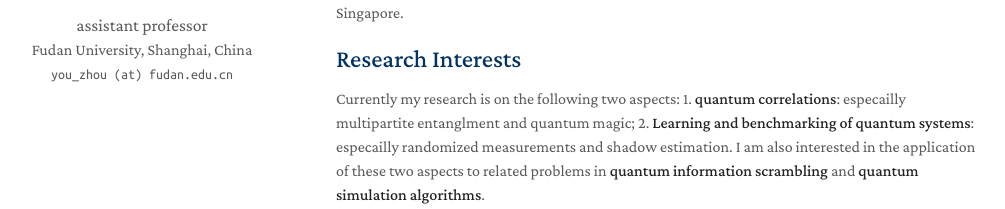
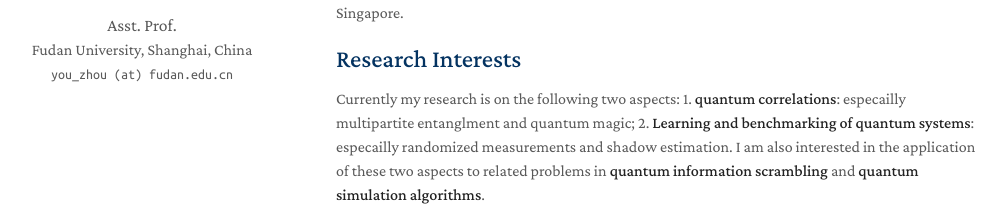
Before and after one commit to youzhoutravel/homepage1, a Jekyll site: the page built from index.md, in a window 1280 px wide. Shown: the part 228-437 px from the top of the page, without its empty margins (134-1139 px from the left). Built offline with Jekyll 4.4.1, drawn with Linux system fonts in a browser that asks for light colours; nearby versions of some CDN libraries; a style sheet for code colours, icons or effects is not loaded; our own code applies the rules of GitHub Pages for plain Markdown files.

Commit message:
Update _config.yml

```diff
--- a/_config.yml
+++ b/_config.yml
@@ -1,6 +1,6 @@
 # Basic Information
 title: You Zhou
-position: assistant professor
+position: Asst. Prof.
 affiliation: Fudan University, Shanghai, China
 email: you_zhou (at) fudan.edu.cn
 
```
